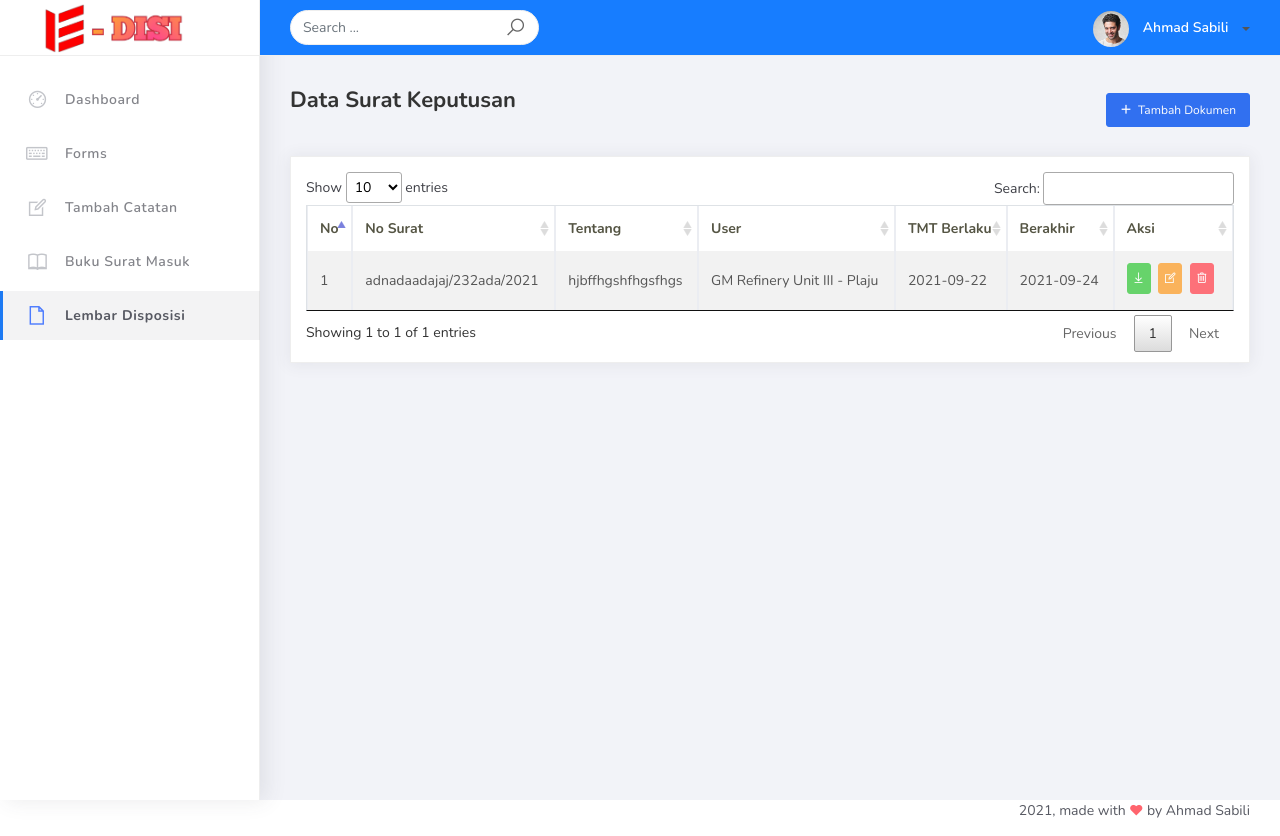
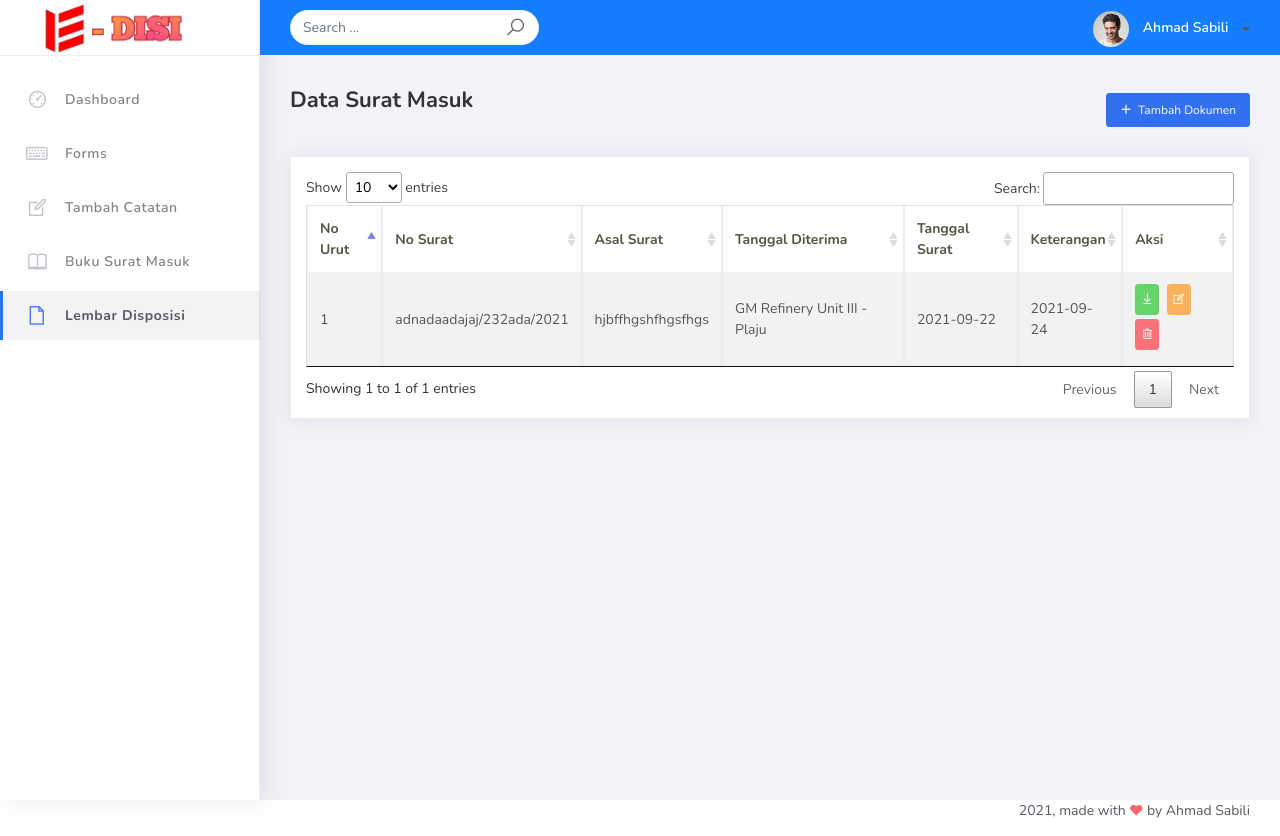
Before and after one commit to nataliasagita/kp, a PHP site: page /pages/admin/surat-keputusan/data_sk.php in a window 1280 px wide. Run offline with PHP 8.4, Linux system fonts and the light colour scheme; data comes from the database, SQL or seed files in the repository; data that the repository does not hold is empty; some libraries are stand-ins or nearby versions.

Commit message:
Update data_sk.php

```diff
--- a/pages/admin/surat-keputusan/data_sk.php
+++ b/pages/admin/surat-keputusan/data_sk.php
@@ -8,7 +8,7 @@ include '../jumlah_data.php';
 
 <head>
     <meta http-equiv="X-UA-Compatible" content="IE=edge,chrome=1" />
-    <title>Surat Keputusan | E-Book Disposisi</title>
+    <title>E-Book Disposisi</title>
     <meta content='width=device-width, initial-scale=1.0, maximum-scale=1.0, user-scalable=0, shrink-to-fit=no' name='viewport' />
     <link rel="stylesheet" href="../../../assets/css/bootstrap.min.css">
     <link rel="stylesheet" href="https://fonts.googleapis.com/css?family=Nunito:200,200i,300,300i,400,400i,600,600i,700,700i,800,800i,900,900i">
@@ -131,7 +131,7 @@ include '../jumlah_data.php';
                 <div class="container-fluid">
                     <div class="row page-title">
                         <div class="col-md-6 col-8 align-self-center">
-                            <h4 class="page-title font-weight-bold">Data Surat Keputusan</h4>
+                            <h4 class="page-title font-weight-bold">Data Surat Masuk</h4>
                         </div>
                         <div class="col-md-6 col-4 align-self-center">
                             <a href="tambah.php" class="btn btn-sm pull-right btn-primary"><i class="la la-plus font-weight-bold"></i> &nbsp;Tambah Dokumen</a>
@@ -146,12 +146,12 @@ include '../jumlah_data.php';
                                         <table class="table table-striped table-bordered table-hover" id="tabelDokumen">
                                             <thead class="font-weight-bold">
                                                 <tr>
-                                                    <th>No</th>
+                                                    <th>No Urut</th>
                                                     <th>No Surat</th>
-                                                    <th>Tentang</th>
-                                                    <th>User</th>
-                                                    <th>TMT Berlaku</th>
-                                                    <th>Berakhir</th>
+                                                    <th>Asal Surat</th>
+                                                    <th>Tanggal Diterima</th>
+                                                    <th>Tanggal Surat</th>
+                                                    <th>Keterangan</th>
                                                     <th>Aksi</th>
                                                 </tr>
                                             </thead>
```
